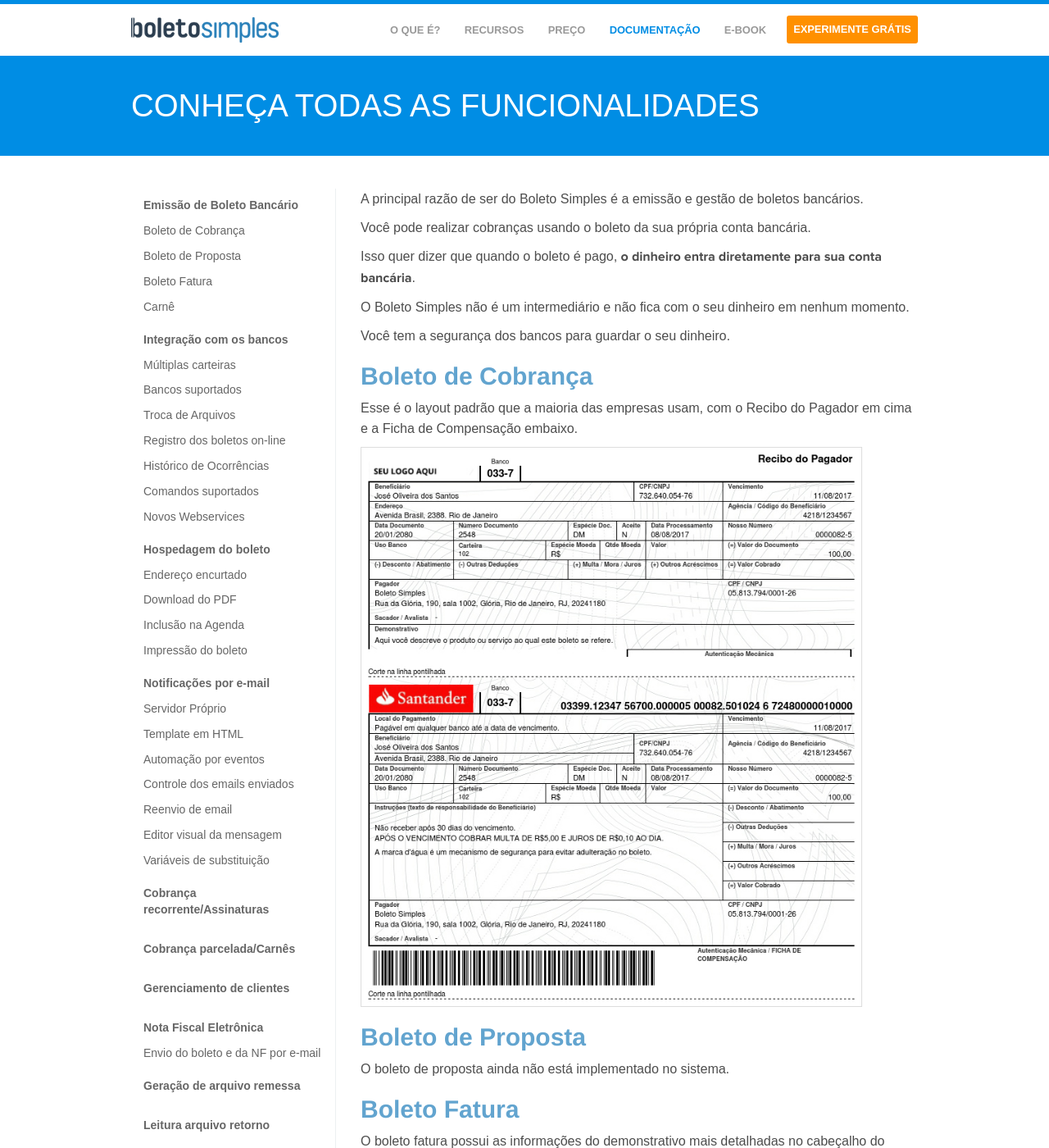
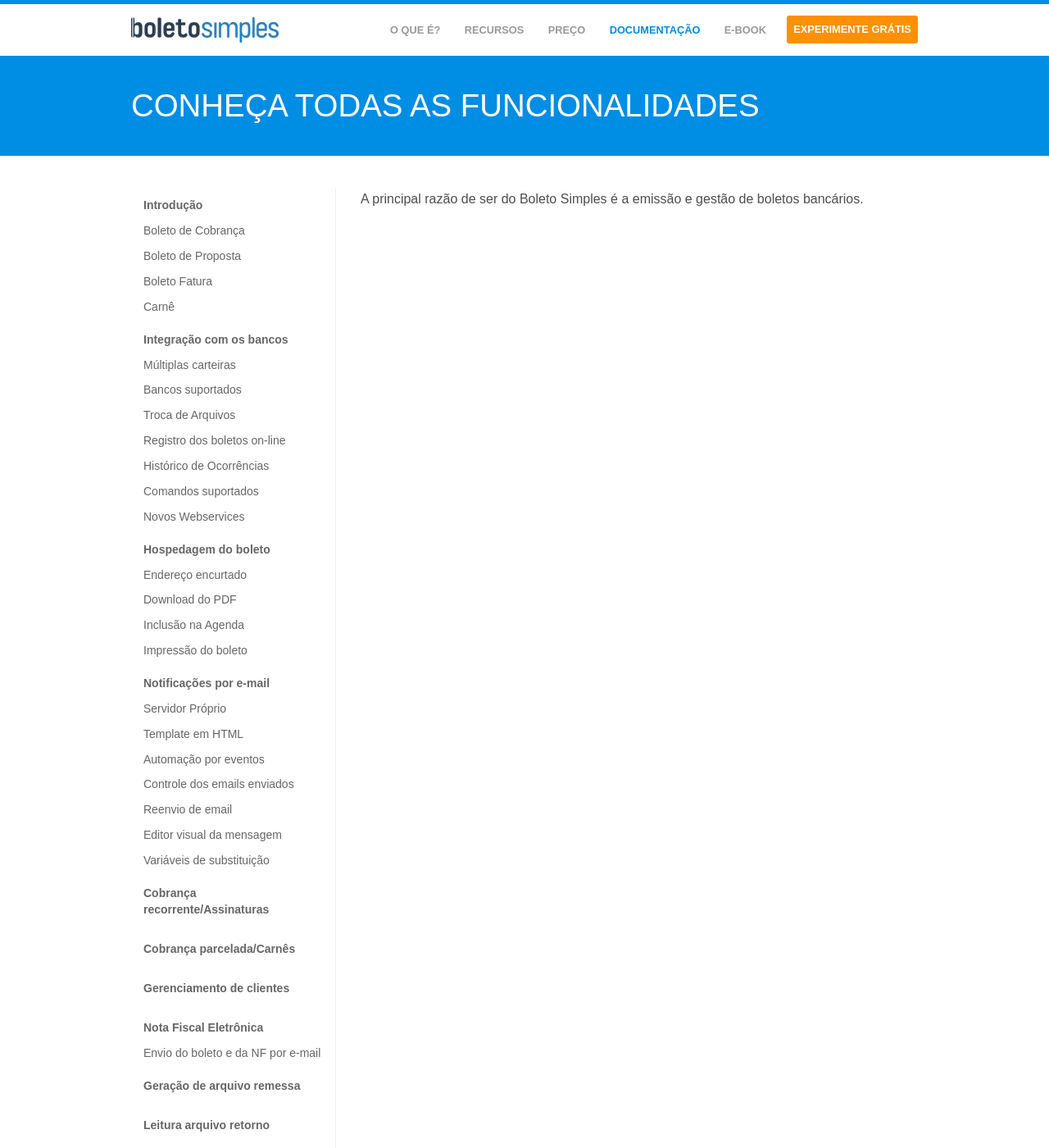
Before and after one commit to BoletoSimples/boletosimples-features, a Jekyll site: the page built from index.markdown, in a window 1280 px wide and 1400 px high. Shown: the whole window at 82% size. Built offline with Jekyll 4.4.1, drawn with Linux system fonts in a browser that asks for light colours; some of the changed text lies outside the part shown.

Commit message:
Updated Index

```diff
--- a/index.markdown
+++ b/index.markdown
@@ -1,5 +1,5 @@
 ---
-title: Emissão de Boleto Bancário
+title: Introdução
 position: 0
 anchors:
   boleto-de-cobrança: Boleto de Cobrança
@@ -10,33 +10,3 @@
 ---
 
 A principal razão de ser do Boleto Simples é a emissão e gestão de boletos bancários.
-
-Você pode realizar cobranças usando o boleto da sua própria conta bancária.
-
-Isso quer dizer que quando o boleto é pago, **o dinheiro entra diretamente para sua conta bancária**.
-
-O Boleto Simples não é um intermediário e não fica com o seu dinheiro em nenhum momento.
-
-Você tem a segurança dos bancos para guardar o seu dinheiro.
-
-## Boleto de Cobrança
-
-Esse é o layout padrão que a maioria das empresas usam, com o Recibo do Pagador em cima e a Ficha de Compensação embaixo.
-
-![01-4af0204139d442b47e40ff6d42547c33fdb9559a9317467f3d2b2c48dd8c682c.jpg](/uploads/01-4af0204139d442b47e40ff6d42547c33fdb9559a9317467f3d2b2c48dd8c682c.jpg)
-
-## Boleto de Proposta
-
-O boleto de proposta ainda não está implementado no sistema.
-
-## Boleto Fatura
-
-O boleto fatura possui as informações do demonstrativo mais detalhadas no cabeçalho do documento.
-
-![03-c1af5ceb5cc13511d5a19051d640ec77ebe56a4adbeaa3d40e8ac822d05520e3.jpg](/uploads/03-c1af5ceb5cc13511d5a19051d640ec77ebe56a4adbeaa3d40e8ac822d05520e3.jpg)
-
-## Carnê
-
-O carnê é utilizado nas cobranças parceladas. Quando um valor de uma venda é parcelado em 2 ou mais vezes, você pode usar o carnê que nada mais é que um conjunto de boletos no mesmo valor com vencimentos seguidos em um intervalo mensal, bimestral, trimestral, semestral ou anual.
-
-![02-164700c57d54f97bf780d7caf956a5fab8a9f4bc47344d08959434a4917e5197.jpg](/uploads/02-164700c57d54f97bf780d7caf956a5fab8a9f4bc47344d08959434a4917e5197.jpg)
```
